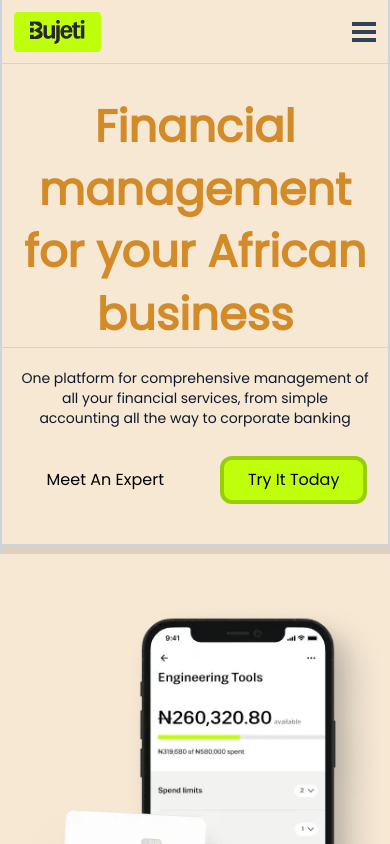
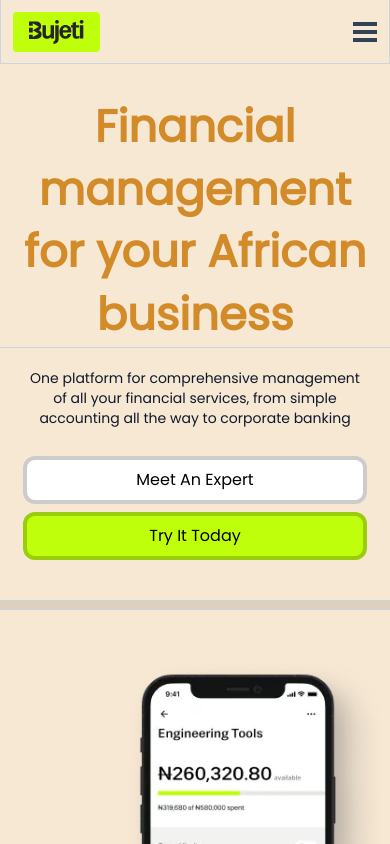
Before and after one commit to TohirBabs/ui-demos, a React (Vite) app: page / in a window 390 px wide. Shown: the top 844 px of the page. Built offline with nearby package versions, Linux system fonts and the light colour scheme.

Commit message:
responsive

```diff
--- a/src/components/Bujeti/Header.jsx
+++ b/src/components/Bujeti/Header.jsx
@@ -3,7 +3,7 @@ import { useState } from "react";
 export const Header = () => {
   const [navOpen, setNavOpen] = useState(false)
     return (
-      <div className={`mx-auto w-full max-w-6xl border-x border-slate-300 sticky top-0  z-10  lg:p-0 lg:bg-[#f7e8d4]/50 backdrop-blur bg-${navOpen? "white":"[#f7e8d4]"}`}>
+      <div className={`mx-auto w-full max-w-6xl lg:border-x border-slate-300 sticky top-0  z-10  lg:p-0 lg:bg-[#f7e8d4]/50 backdrop-blur bg-${navOpen? "white":"[#f7e8d4]"}`}>
         <div className={`border-b border-x  border-[#d28b28]/500 mx-auto border-slate-300 w-full lg:px-8 py-3 text-black max-w-5xl  flex flex-col lg:flex-row lg:justify-between h-${navOpen?"screen":"16"} transition transition-all overflow-hidden lg:h-20 lg:items-center gap-5`}>
           <div className="flex justify-between w-full lg:w-auto px-3 lg:px-0 items-center">
             <img src="/bujeti.svg" alt="" className="h-10 p-2 px-4 rounded bg-[#bfff0b]"/>
@@ -22,7 +22,7 @@ export const Header = () => {
             </nav>
 
           <div className="flex flex-col lg:flex-row lg:gap-8 gap-5 p-3 w-max">
-            <button className="capitalize p-2 border-b-4 border-[#bfff0b] ">log in</button>
+            <button className="capitalize bg-white text-black py-2 px-6 rounded-xl border-4 border-black/20  ">log in</button>
             <button className="capitalize bg-[#bfff0b] hidden lg:block text-black py-2 px-6 rounded-xl border-4 border-black/20 ">
               try it today
             </button>
--- a/src/components/Bujeti/Hero.jsx
+++ b/src/components/Bujeti/Hero.jsx
@@ -32,18 +32,18 @@ export const Hero = () => {
   return (
 
       <div className="w-screen bg-[#f7e8d4]">
-        <div className="mx-auto w-full border-x  border-slate-300 text-center text-[#D28B28] max-w-6xl  flex flex-col  items-center">
-         <div className="flex flex-col items-center gap-5 max-w-5xl w-full border-x border-slate-300 py-8 lg:py-20">
+        <div className="mx-auto w-full lg:border-x  border-slate-300 text-center text-[#D28B28] max-w-6xl  flex flex-col  items-center">
+         <div className="flex flex-col items-center gap-5 max-w-5xl w-full lg:border-x border-slate-300 py-8 lg:py-20">
          <h2 className="lg:text-[3.6rem] text-[2.8rem]  font-semibold leading-[1.4] w-full ">
            <div className="lg:border-y border-slate-300"> Financial management </div><div className="border-b border-slate-300">for your African business</div>
           </h2>
-          <p className="lg:text-lg text-sm lg:w-[70%] w-[90%] text-slate-900">
+          <p className="lg:text-lg text-sm lg:w-[70%] w-[88%] text-slate-900">
             One platform for comprehensive management of all your financial
             services, from simple accounting all the way to corporate
             banking
           </p>
-          <div className="flex gap-8 py-2">
-            <button className="capitalize  py-2 px-6 rounded-xl text-black ">
+          <div className="flex w-[88%] flex-col lg:flex-row lg:gap-8 gap-2 py-2">
+            <button className="capitalize bg-white text-black py-2 px-6 rounded-xl border-4 border-black/20  ">
               meet an expert
             </button>
             <button className="capitalize bg-[#bfff0b] text-black py-2 px-6 rounded-xl border-4 border-black/20 ">
```
